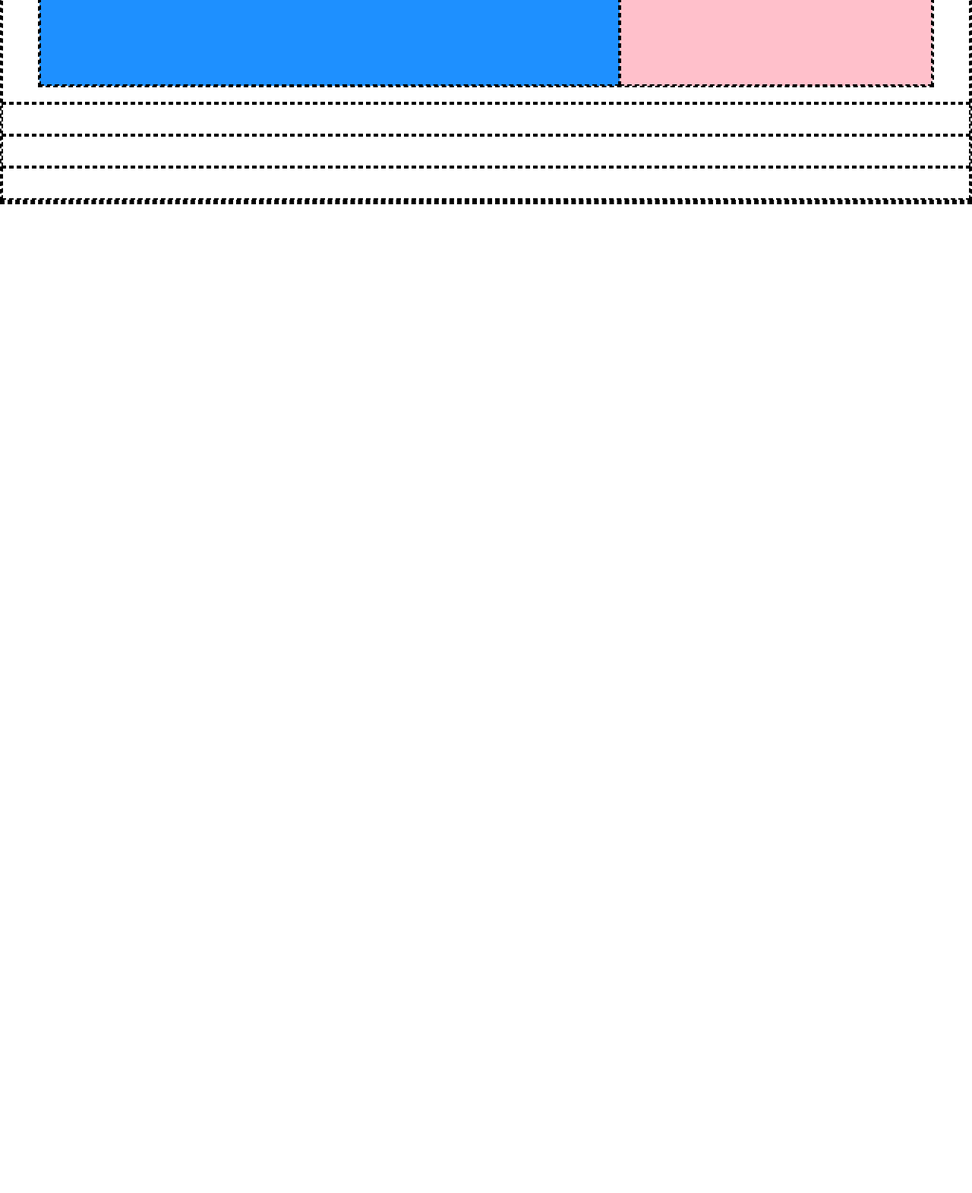
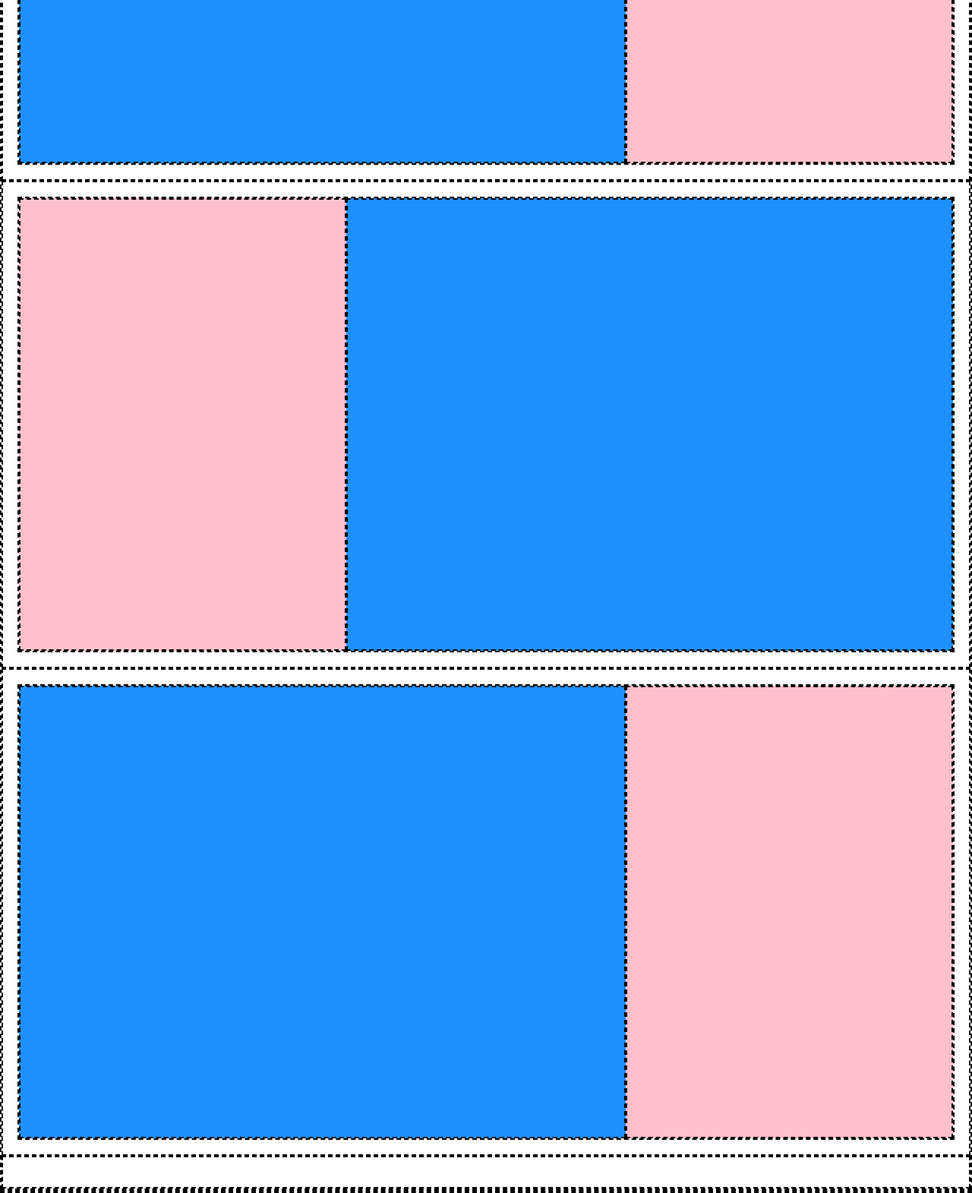
Before and after one commit to WilliamHaxhija/htmlcss-struttura-discord, a plain HTML site: page index.html in a window 1280 px wide. Shown: the part 980-2551 px from the top of the page at 76% size. Before the commit the page ends 1249 px from the top, so only its background shows below. Drawn offline with Linux system fonts and the light colour scheme.

Commit message:
feat: add other sections

```diff
--- a/index.html
+++ b/index.html
@@ -24,9 +24,19 @@
                 <div class="w-35"></div>
             </div>
         </section>
-        <section></section>
-        <section></section>
-        <section></section>
+        <section>
+            <div class="section-container second-section">
+                <div class="w-65"></div>
+                <div class="w-35"></div>
+        </section>
+        <section>
+            <div class="section-container">
+                <div class="w-65"></div>
+                <div class="w-35"></div>
+        </section>
+        <section>
+
+        </section>
     </main>
     <footer></footer>
 </body>
--- a/style.css
+++ b/style.css
@@ -38,7 +38,7 @@ header{
     display: flex;
     flex-direction: row;
     flex-wrap: wrap;
-    max-width: 1180px;
+    max-width: 1480px;
     justify-content: space-between;
     background-color: #daa520;
     margin: auto;
@@ -68,7 +68,7 @@ header{
 
 #hero div{
     background-color: #ee82ee;
-    min-width: 900px;
+    min-width: 1000px;
     min-height: 400px;
     margin: auto;
 }
@@ -80,15 +80,19 @@ header{
 section{
     padding: 1.5%;
 }
+
 .section-container{
     display: flex;
     flex-direction: row;
     flex-wrap: wrap;
-    max-width: 1180px;
-    min-height: 500px;
+    max-width: 1480px;
+    min-height: 600px;
     margin: auto;
 }
 
+.second-section{
+    flex-direction: row-reverse;
+}
 
 .section-container .w-65{
     width: 65%;
```
